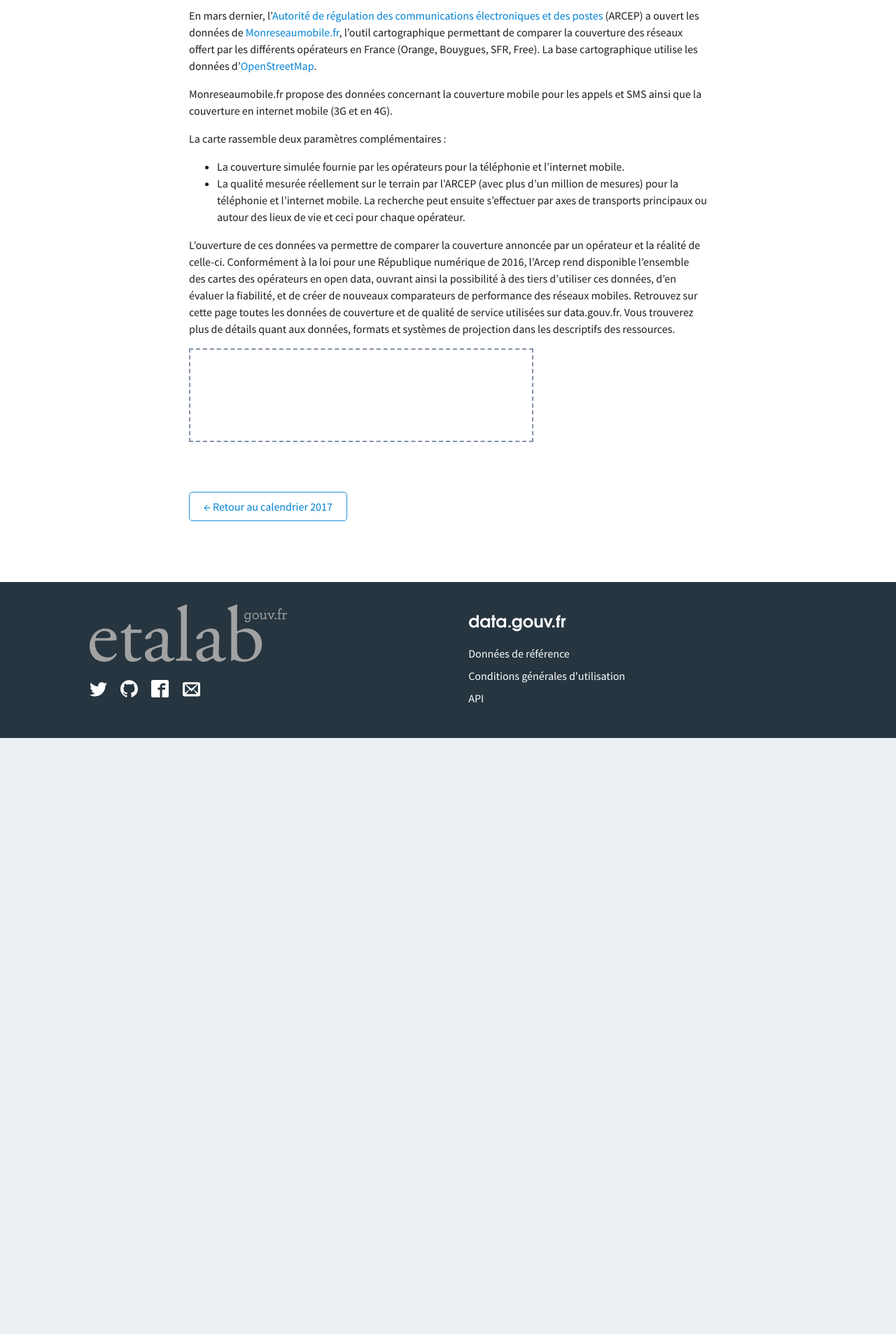
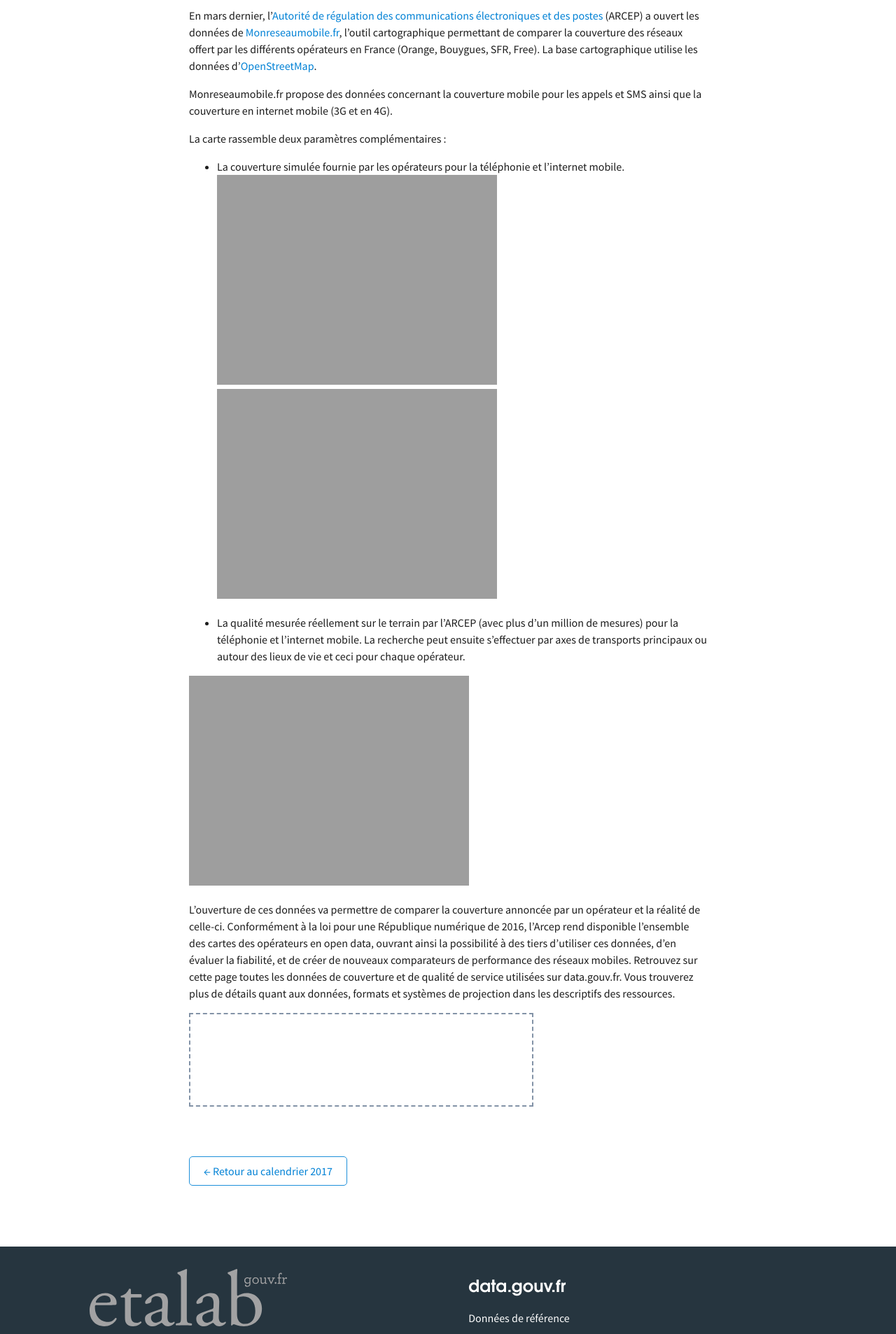
Before and after one commit to etalab/calendrier-lavent, a Jekyll site: the page built from _posts/2017-12-05-day5.md, in a window 1280 px wide. Shown: the part 609-2516 px from the top of the page at 70% size. Built offline with Jekyll 4.4.1, drawn with Linux system fonts in a browser that asks for light colours; our own code applies the rules of GitHub Pages for plain Markdown files; comment, search, counter and statistics services are not loaded; before the commit the page ends 1664 px from its top, so only the background shows below that.

Commit message:
test insertion images

```diff
--- a/_posts/2017-12-05-day5.md
+++ b/_posts/2017-12-05-day5.md
@@ -17,8 +17,13 @@
 
 La carte rassemble deux paramètres complémentaires :
 
-* La couverture simulée fournie par les opérateurs pour la téléphonie et l’internet mobile.
+* La couverture simulée fournie par les opérateurs pour la téléphonie et l'internet mobile.
+![Couverture simulée pour la téléphonie]({{ "/assets/images/arcep1.jpg" | absolute_url }})
+![Couverture simulée pour l'internet mobile]({{ "/assets/images/arcep2.jpg" | absolute_url }})
+
 * La qualité mesurée réellement sur le terrain par l’ARCEP (avec plus d’un million de mesures) pour la téléphonie et l’internet mobile. La recherche peut ensuite s’effectuer par axes de transports principaux ou autour des lieux de vie et ceci pour chaque opérateur.
+
+![Qualité mesurée sur le terrain]({{ "/assets/images/arcep3.jpg" | absolute_url }})
 
 L'ouverture de ces données va permettre de comparer la couverture annoncée par un opérateur et la réalité de celle-ci. Conformément à la loi pour une République numérique de 2016, l'Arcep rend disponible l’ensemble des cartes des opérateurs en open data, ouvrant ainsi la possibilité à des tiers d’utiliser ces données, d’en évaluer la fiabilité, et de créer de nouveaux comparateurs de performance des réseaux mobiles. Retrouvez sur cette page toutes les données de couverture et de qualité de service utilisées sur data.gouv.fr.  Vous trouverez plus de détails quant aux données, formats et systèmes de projection dans les descriptifs des ressources.
 
```
